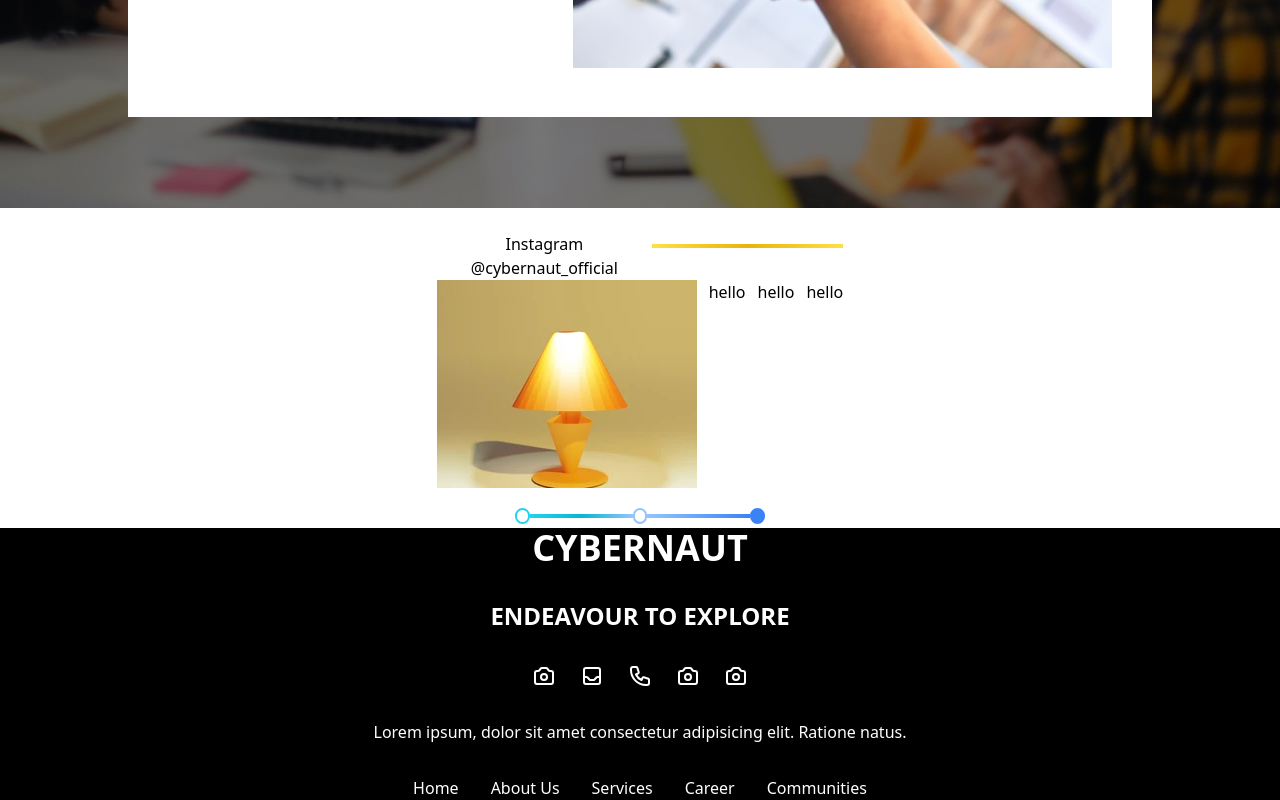
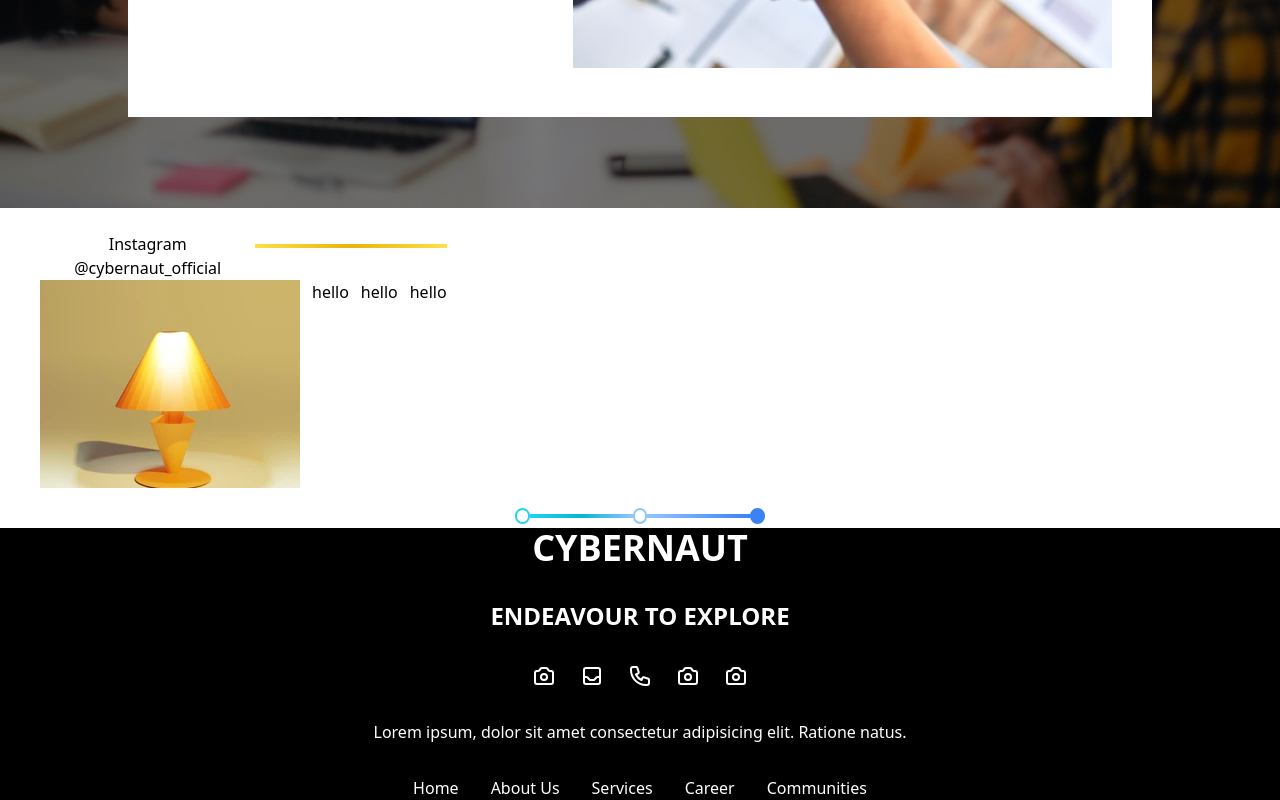
Before and after one commit to Gautham0718/Cybernaut-website, a Next.js app: page / in a window 1280 px wide. Shown: the part 4392-5192 px from the top of the page. Built offline with nearby package versions, Linux system fonts and the light colour scheme.

Commit message:
Update Contact.tsx

```diff
--- a/components/Contact.tsx
+++ b/components/Contact.tsx
@@ -130,7 +130,7 @@ const Contacts: React.FC<Props> = ({ submitDataFN }) => {
           </div>
         </div>
       </div>
-      <div className="h-full inline-block m-6">
+      <div className="h-full absolute m-6">
         <div className="flex flex-row">
           <h4 className="text-6x1 flex-row">Instagram @cybernaut_official</h4>
           <div className="flex flex-row mt-3 w-[50%] align-middle h-1 bg-gradient-to-r from-yellow-300 via-yellow-500 to-yellow-300"></div>
```
